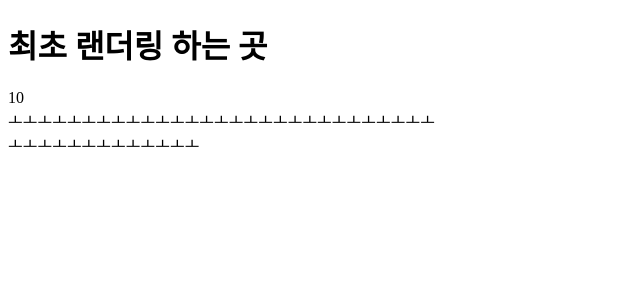
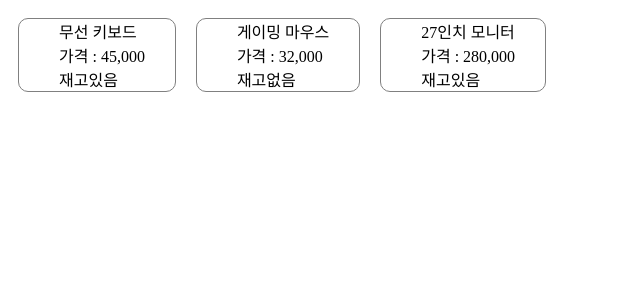
Before and after one commit to LEE-GYEO-RE/tj2025A_web2, a React (Vite) app in the folder src/main/reactapp/: page / in a window 1280 px wide. Shown: the top 300 px of the page, without its empty margins (0-640 px from the left). Built offline with nearby package versions, Linux system fonts and the light colour scheme.

Commit message:
web2_day06_Component_오전 컴포넌트

```diff
--- a/src/main/reactapp/src/App.jsx
+++ b/src/main/reactapp/src/App.jsx
@@ -1,21 +1,17 @@
 
-
+// 함수 == 컴포넌트 == 새로운 마크업 만들기 <div2>
 function App() {
-
-  const b = "ㅗㅗㅗㅗㅗㅗㅗㅗㅗㅗㅗㅗㅗ"
-  let a = 10;
+  // js code start
+  // ~~~~~
+  // js code end
   return (
     <>
       <h1> 최초 랜더링 하는 곳 </h1>
-      <div>
-        {a}
-        <div>
-         ㅗㅗㅗㅗㅗㅗㅗㅗㅗㅗㅗㅗㅗㅗㅗㅗㅗㅗㅗㅗㅗㅗㅗㅗㅗㅗㅗㅗㅗ
-        </div>
-        {b}
-      </div>
+
     </>
   )
-}
 
-export default App
+} // func e
+
+// 다른 js파일에서 함수를 import 할 수 있도록 하는 export
+export default App;
--- /dev/null
+++ b/src/main/reactapp/src/example/day01/Component3.jsx
@@ -0,0 +1,45 @@
+/*
+    [web1] 백틱 템플릿 : 키보드 [tab] 위에 `(백틱) 기호 이용한 문자열내 JS코드 연결방법
+            예] let name = "유재석";
+            `<div> ${ name } </div>`
+
+    [web2] JSX 템플릿 : 리액트내 자동 포함
+            예] let name = "유재석";
+            return <div> { name } </div>
+*/
+
+// [1] 컴포넌트/함수 선언
+export default function Component3 ( props ){
+    // ---------> JS 코드 START
+    let name = "유재석";
+    // <--------- JS 코드 END : return 전까지
+
+    // ---------> JSX 코드 START return 부터는 JSX 문법
+    return (<>
+        {/* 주석주석 */}
+        <div> { name } 입니다. </div>
+        <div> { 13+20 }</div>
+        { /* 다른 컴포넌트 포함하면서 속성(props)/ 자료 전달 */}
+        <SubCom1 key1 = "value1" key2 = "40" />
+        <SubCom1 key1 = "유재석" key2 = "50" />
+    </>)
+    // <--------- JSX 코드 END
+} // func e
+
+// [2] 컴포넌트/함수 선언2
+function SubCom1( props ){
+
+    const obj = { name : "강호동" , age : 50 }
+    console.log( obj );
+    console.log(props); // 2-1 : props 확인
+    const { key1 , key2 } = props; // 2-2 : props (배열/객체) 구조 분해(쪼개기)
+            // 변수 key1 , key2 두개로 쪼개는 거
+            // vs const key1 = props.key1; const key2 = props.key2;
+
+    // <-------------------------- JSX 문법 -------------------->
+    return (<>
+        <h4> {obj.name} 님의 나이 : {obj.age} </h4>
+        <h4> {props.key1} 님의 나이 : {props.key2} </h4>
+        <h4> {key1} 님의 나이 : {key2} </h4>
+    </>)
+} // func e
--- /dev/null
+++ b/src/main/reactapp/src/example/day01/Task1.jsx
@@ -0,0 +1,28 @@
+// REACT 실습1 : Task1과 Profile 컴포넌트를 완성하시오.
+
+// Fecth 이용하여 서버로 부터 받은 데이터/자료
+const data = [
+  {
+    name: 'Hedy Lamarr',
+    imageUrl:'https://i.pravatar.cc/150?img=47'
+  },
+  {
+    name: 'Grace Hopper',
+    imageUrl: 'https://i.pravatar.cc/150?img=48'
+  }
+];
+
+export default function Task1( props ){
+  return (<>
+    <Profile user = {data[0]} />
+    <Profile user = {data[1]} />
+  </>)
+}
+
+function Profile( props ) { // 함수 목적 : 재사용성 , 중복제ㅔ거 , 매개변수에 따른 서로 다른 결과물
+
+  return (<>
+    <h3> {props.user.name} </h3>
+    <img src={props.user.imageUrl} />
+  </> );
+}
--- /dev/null
+++ b/src/main/reactapp/src/example/day01/Task2.css
@@ -0,0 +1,17 @@
+
+
+.products{
+    display: flex;
+
+}
+.products ul{
+    list-style: none;
+    text-align: left;
+    margin: 10px;
+    padding: auto;
+    border: 1px solid gray;
+    border-radius: 10px;
+}
+.products li{
+    padding-right: 30px;
+}
--- /dev/null
+++ b/src/main/reactapp/src/example/day01/Task2.jsx
@@ -0,0 +1,41 @@
+  const products = [
+    { title: "무선 키보드", price: 45000, inStock: true },
+    { title: "게이밍 마우스", price: 32000, inStock: false },
+    { title: "27인치 모니터", price: 280000, inStock: true }
+  ];
+
+// [3] CSS 파일 불러오기
+// 컴포넌트에서 css 호출하는 방법 : import 'css파일경로'
+import './Task2.css'
+
+// [1] 대표 컴포넌트
+export default function Task2( props ){
+
+
+    return (<>
+    <div class="products">
+        {/* 하위 컴포넌트 호출과 동시에 props 속성 자료 전달 */}
+        <Info info = {products[0]} />
+        <Info info = {products[1]} />
+        <Info info = {products[2]} />
+    </div>
+    </>)
+
+} // func e
+
+
+// [2] 하위 컴포넌트
+function Info (props){
+    // 구문 분해 , props 현재 상태 : { info : { title , price , inStock }}
+    const { title , price , inStock } = props.info
+    console.log(title); console.log(price);  console.log(inStock);
+    return (<>
+            <ul>
+                <li> {title} </li>
+                <li> 가격 : {price.toLocaleString()} </li>
+                <li> {inStock == true ? "재고있음" : "재고없음"} </li>
+            </ul>
+
+    </>)
+
+} // func e
--- a/src/main/reactapp/src/main.jsx
+++ b/src/main/reactapp/src/main.jsx
@@ -21,9 +21,9 @@ const create = createRoot( root );
 
 // 4. root에 렌더링할 컴포넌트(화면함수)
   // 4-1 : 렌더링할 컴포넌트(함수) 가져오기
-import App from './App.jsx'
+// import App from './App.jsx'
   // 4-2 : 렌더링하기
-create.render( <App></App> );
+// create.render( <App></App> );
 
 // * 2 ~ 4-2 요약가능 , 즉]  createRoot( document.querySelector('#root') ).render( <최초출력할함수명 /> );
 // createRoot( document.querySelector('#root') ).render( <App /> );
@@ -32,3 +32,11 @@ create.render( <App></App> );
 // const root = document.querySelector('#root');
 // const html = `안녕하세요`;
 // root.innerHTML = html;
+
+// day01
+// import Component3 from './example/day01/Component3.jsx';
+// create.render(<Component3/>);
+// import Task1 from './example/day01/Task1';
+// create.render(<Task1/>);
+import Task2 from './example/day01/Task2';
+create.render(<Task2/>)
```
Also changed, not shown: src/main/reactapp/src/example/day01/Component1.jsx (added, +26 -0 lines), src/main/reactapp/src/example/day01/Component2.jsx (added, +32 -0 lines), 1 other file (tests, documents, lock files or other folders).
